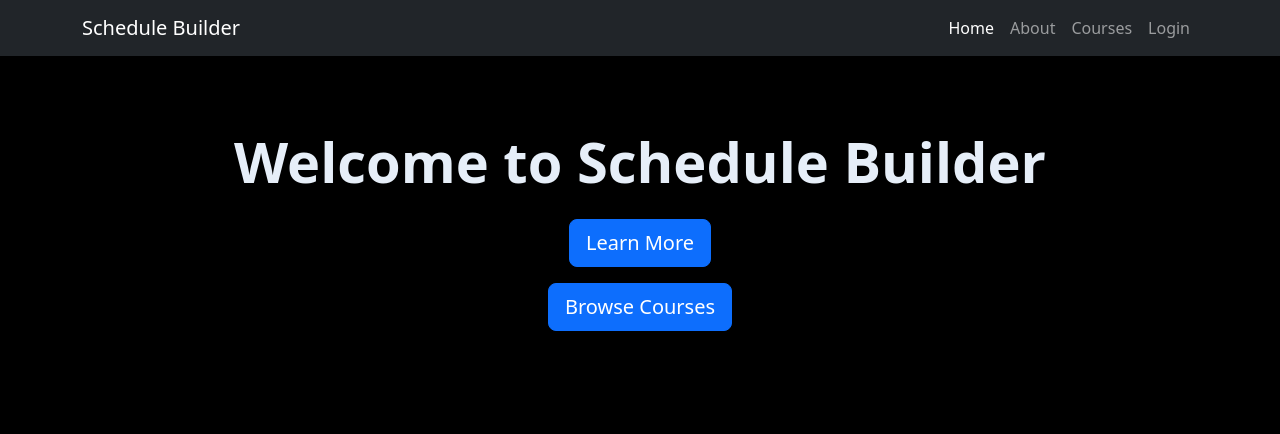
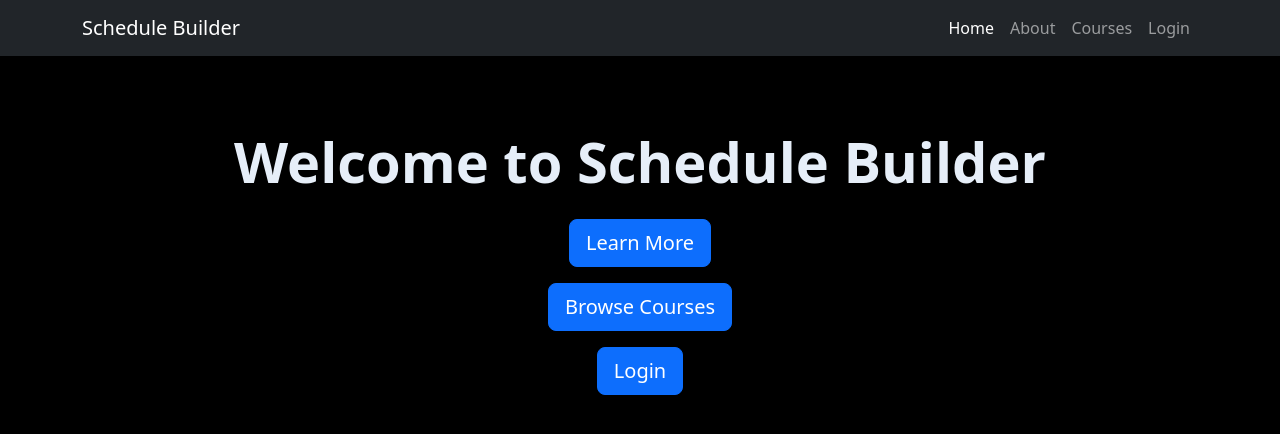
Before and after one commit to tstevens18/SDEV-Project-Group-3, a React (Vite) app: page /#/ in a window 1280 px wide. Shown: the top 434 px of the page. Built offline with nearby package versions, Linux system fonts and the light colour scheme.

Commit message:
added login button to homepage

```diff
--- a/src/pages/Home.jsx
+++ b/src/pages/Home.jsx
@@ -9,6 +9,7 @@ return (
         <div className="mt-4 d-flex flex-column align-items-center gap-3">
             <NavLink to="/about" className="btn btn-primary btn-lg">Learn More</NavLink>
             <NavLink to="/courses" className="btn btn-primary btn-lg">Browse Courses</NavLink>
+            <NavLink to="/courses" className="btn btn-primary btn-lg">Login</NavLink>
         </div>
     </div>
     )
```
